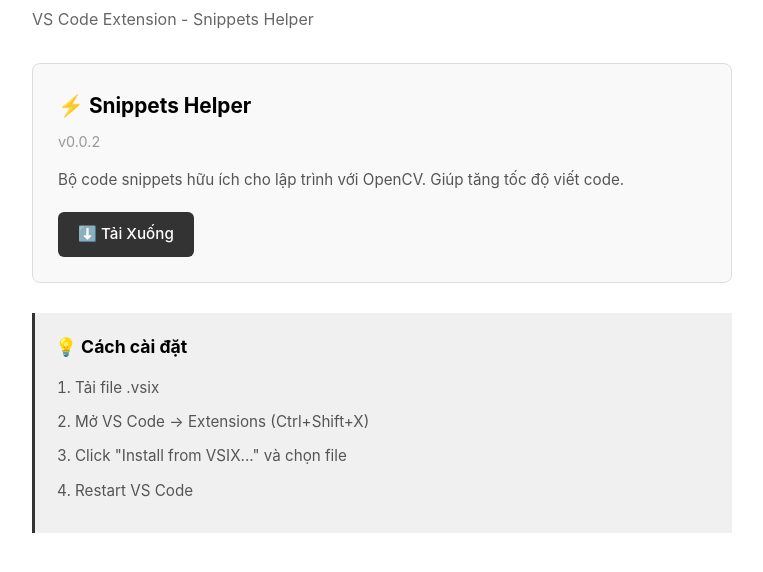
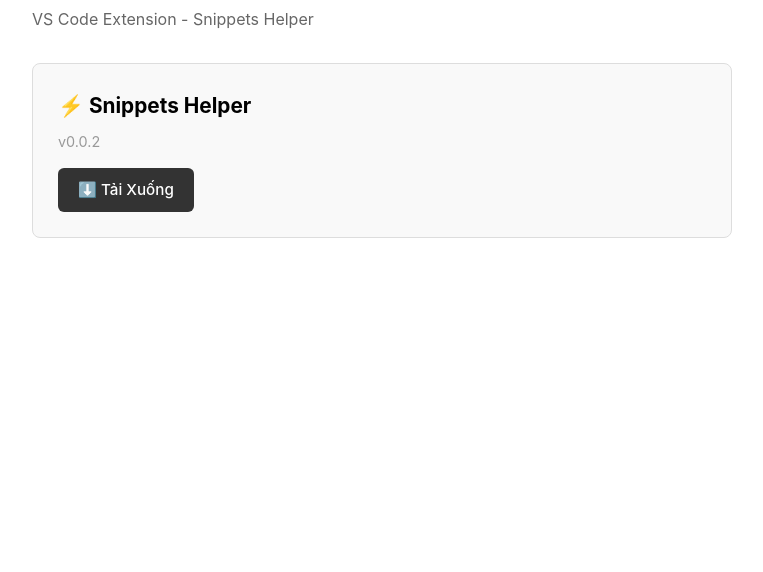
Before and after one commit to pqchien1905/Extens, a plain HTML site: page index.html in a window 1280 px wide. Shown: the part 84-656 px from the top of the page, without its empty margins (258-1021 px from the left). Drawn offline with Linux system fonts and the light colour scheme.

Commit message:
Remove: Description and installation guide

```diff
--- a/index.html
+++ b/index.html
@@ -122,18 +122,7 @@
         <div class="card">
             <h2>⚡ Snippets Helper</h2>
             <div class="version">v0.0.2</div>
-            <p class="description">Bộ code snippets hữu ích cho lập trình với OpenCV. Giúp tăng tốc độ viết code.</p>
             <a href="./bai-tap-snippets-0.0.2.vsix" class="btn" download="bai-tap-snippets-0.0.2.vsix">⬇️ Tải Xuống</a>
-        </div>
-
-        <div class="install">
-            <h3>💡 Cách cài đặt</h3>
-            <ol>
-                <li>Tải file .vsix</li>
-                <li>Mở VS Code → Extensions (Ctrl+Shift+X)</li>
-                <li>Click "Install from VSIX..." và chọn file</li>
-                <li>Restart VS Code</li>
-            </ol>
         </div>
     </div>
 </body>
```
